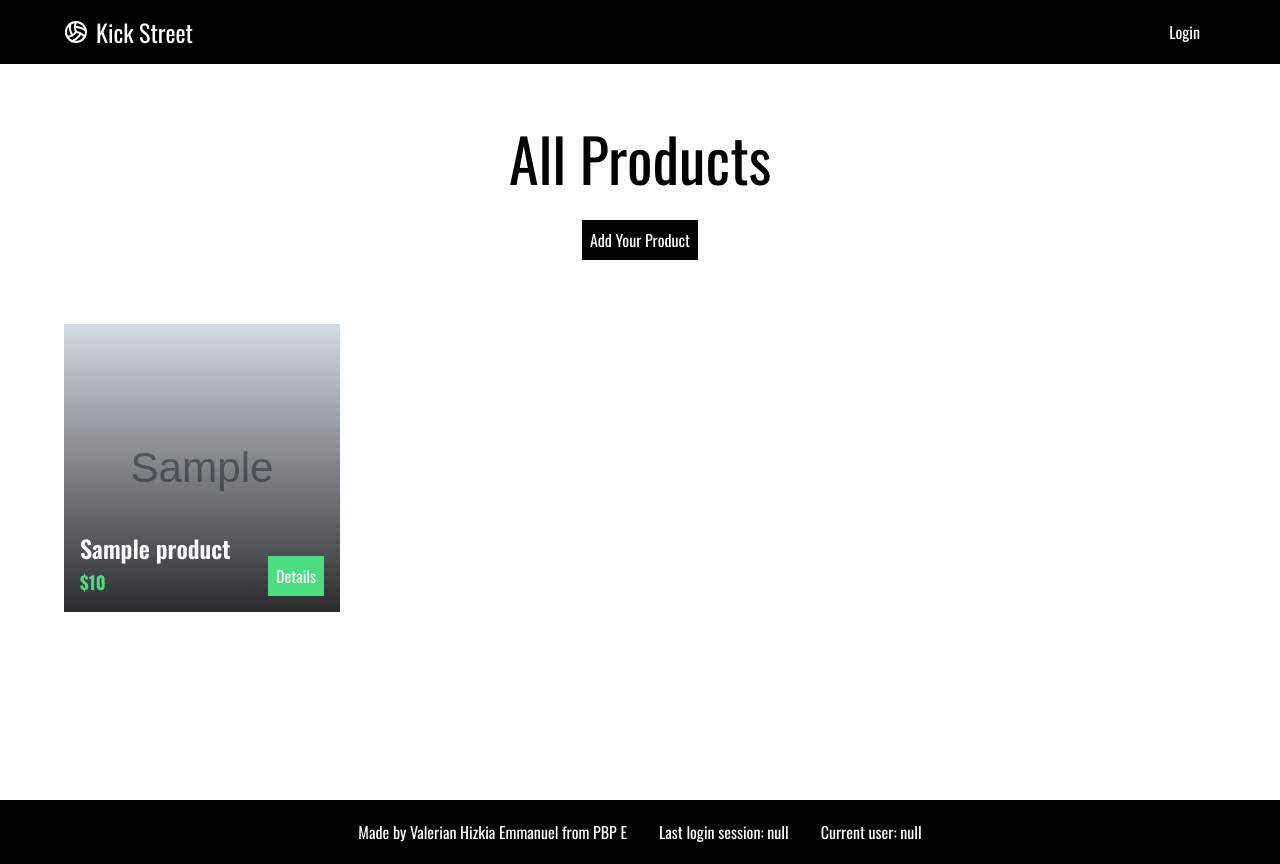
After one commit to Kritzeey/kick-street, a Django app: page /products/ in a window 1280 px wide. The commit adds this page. Run offline with Django 5.2, Linux system fonts and the light colour scheme; tables that the repository leaves empty hold one stand-in row (values such as "Sample post"); grey boxes marked "Sample" are stand-in pictures; some libraries are stand-ins or nearby versions.

Commit message:
feat: add product list page

```diff
--- a/products/templates/create_product.html
+++ b/products/templates/create_product.html
@@ -1,7 +1,7 @@
 {% extends 'base.html' %}
 
 {% block content %}
-    <main>
+    <main class="pt-16">
         <form method="POST">
             {% csrf_token %}
 
--- /dev/null
+++ b/products/templates/partials/product_card.html
@@ -0,0 +1,21 @@
+<div class="h-72 overflow-hidden col-span-1 relative">
+    <img src="{{ product.thumbnail }}" alt="{{ product.name }}" class="absolute z-0 w-full h-full object-cover" />
+
+    <div class="absolute z-10 h-full w-full bg-gradient-to-t from-black/80 via-black/40 to-transparent flex items-end">
+        <div class="p-4">
+            <h3 class="text-2xl font-semibold text-white">
+                {{ product.name }}
+            </h3>
+
+            <p class="text-green-400 text-lg font-bold mt-1">
+                ${{ product.price }}
+            </p>
+        </div>
+    </div>
+
+    <div class="absolute w-full h-full flex items-end justify-end p-4">
+        <button class="z-20 bg-green-400 p-2 text-white hover:bg-white hover:text-green-400 duration-200">
+            Details
+        </button>
+    </div>
+</div>
--- /dev/null
+++ b/products/templates/products.html
@@ -0,0 +1,27 @@
+{% extends 'base.html' %}
+
+{% block content %}
+    <main class="min-h-dvh w-full pt-32 flex flex-col gap-16">
+            {% if products %}
+                <div class="flex flex-col gap-8 w-full items-center">
+                    <p class="text-6xl">All Products</p>
+
+                    <a href="{% url 'products:show_create_product' %}">
+                        <button class="border-1 border-black text-white bg-black hover:text-black hover:bg-white duration-200 p-2">
+                            Add Your Product
+                        </button>
+                    </a>
+                </div>
+
+                <div class="grid grid-cols-4 gap-4 mx-auto max-w-6xl w-full">
+                    {% for product in products %}
+                        {% include 'partials/product_card.html' with product=product %}
+                    {% endfor %}
+                </div>
+            {% else %}
+                <p class="text-6xl">All Products</p>
+
+                <p class="text-black/40">No Products Yet</p>
+            {% endif %}
+    </main>
+{% endblock %}
--- a/products/urls.py
+++ b/products/urls.py
@@ -1,6 +1,6 @@
 from django.urls import path
 
-from products.views import show_create_product, show_product_json_by_id, show_product_xml_by_id, show_products_json, show_products_xml
+from products.views import show_create_product, show_product_json_by_id, show_product_xml_by_id, show_products, show_products_json, show_products_xml
 
 app_name = "products"
 
@@ -10,4 +10,5 @@ urlpatterns = [
     path("xml/", show_products_xml, name="xml"),
     path("json/<str:news_id>/", show_product_json_by_id, name="show_product_json_by_id"),
     path("xml/<str:news_id>/", show_product_xml_by_id, name="show_product_xml_by_id"),
+    path("products/", show_products, name="show_products"),
 ]
--- a/products/views.py
+++ b/products/views.py
@@ -12,7 +12,12 @@ def show_create_product(request):
 
         return redirect("main:show_main")
 
-    context = { "form": form }
+    context = {
+        "form": form,
+        "app_name": "Kick Street",
+        "name": "Valerian Hizkia Emmanuel",
+        "class": "PBP E",
+    }
 
     return render(request, "create_product.html", context)
 
@@ -43,3 +48,15 @@ def show_product_xml_by_id(request, product_id):
     data = serializers.serialize("xml", [product])
 
     return HttpResponse(data, content_type="application/xml")
+
+def show_products(request):
+    products = Product.objects.all()
+
+    context = {
+        "app_name": "Kick Street",
+        "name": "Valerian Hizkia Emmanuel",
+        "class": "PBP E",
+        "products": products,
+    }
+
+    return render(request, "products.html", context)
--- a/templates/base.html
+++ b/templates/base.html
@@ -14,6 +14,8 @@
     <link rel="stylesheet" href="{% static 'css/global.css' %}">
 </head>
 <body>
+    {% include 'partials/navbar.html' %}
     {% block content %} {% endblock content %}
+    {% include 'partials/footer.html' %}
 </body>
 </html>
```
Also changed, not shown: main/templates/main.html (+6 -8 lines), main/templates/partials/featured_card.html (added, +21 -0 lines), main/templates/partials/product_card.html (deleted, +0 -17 lines), templates/partials/footer.html (renamed from main/templates/partials/footer.html), templates/partials/navbar.html (renamed from main/templates/partials/navbar.html).
